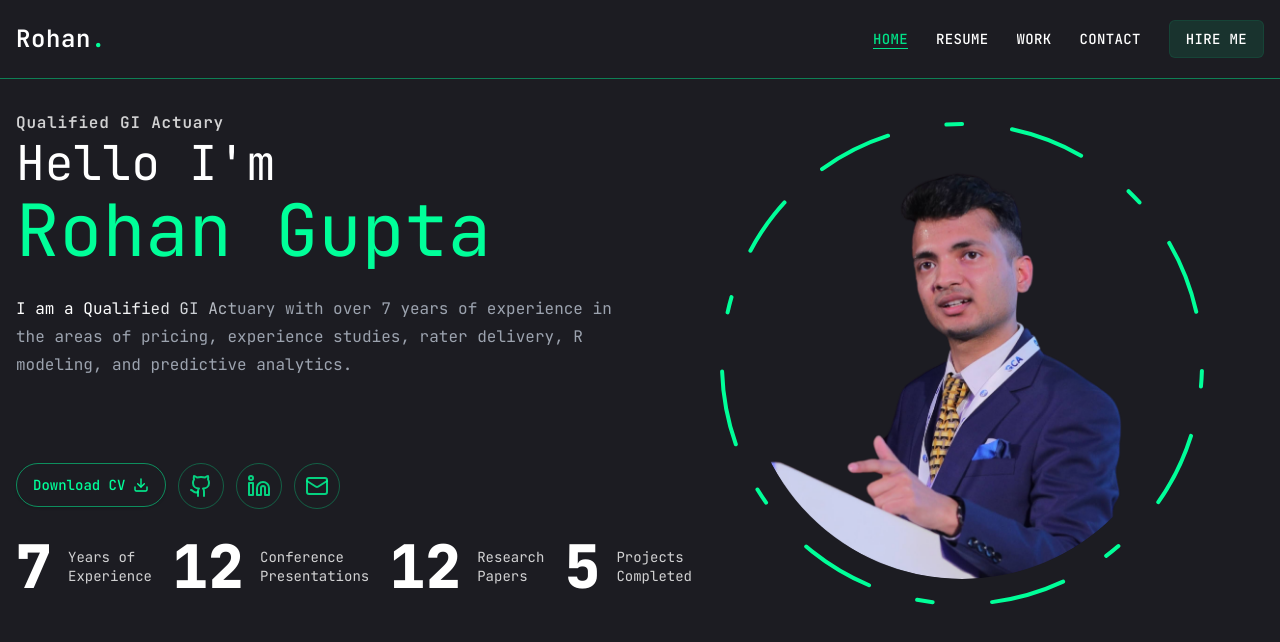
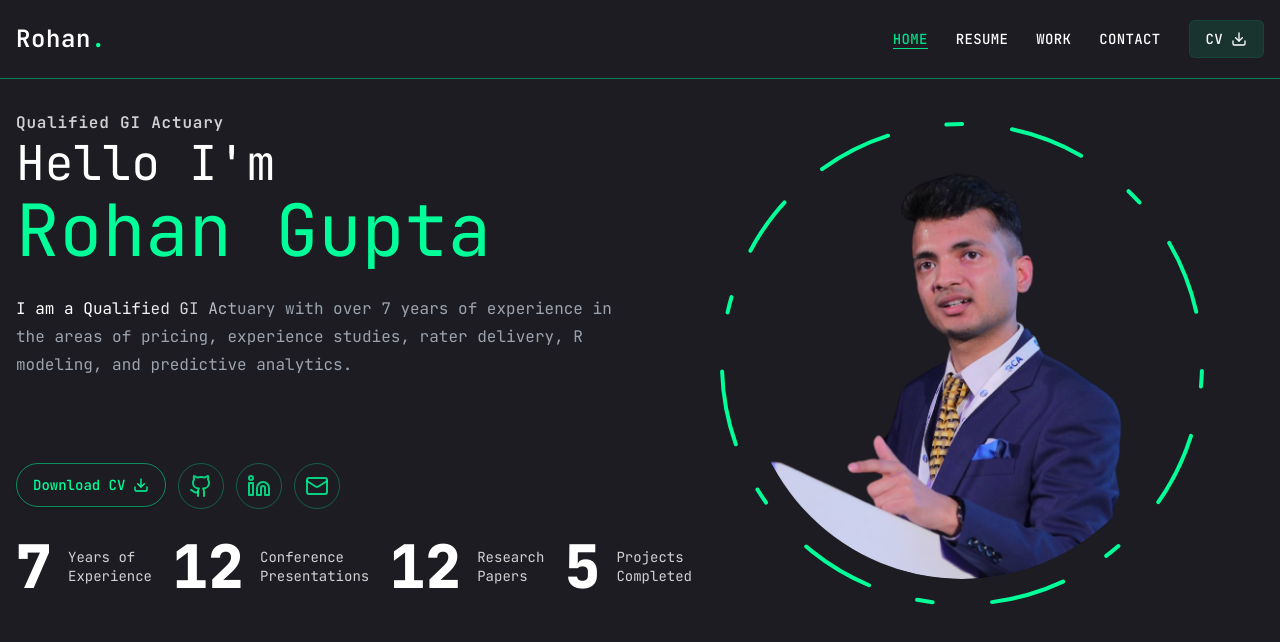
Before and after one commit to RohanYashraj/rohanyashraj.github.io, a Next.js app: page / in a window 1280 px wide. Shown: the top 642 px of the page. Built offline with nearby package versions, Linux system fonts and the light colour scheme.

Commit message:
updated CV Download

```diff
--- a/components/Header.tsx
+++ b/components/Header.tsx
@@ -5,7 +5,7 @@ import Container from "./Container";
 import Logo from "./Logo";
 import Link from "next/link";
 import { usePathname } from "next/navigation";
-import { Menu } from "lucide-react";
+import { Menu, Download } from "lucide-react";
 import Sidebar from "./Sidebar";
 import { useState } from "react";
 
@@ -41,9 +41,10 @@ const Header = () => {
             href={"/resume.pdf"}
             target="_blank"
             rel="noopener noreferrer"
-            className="text-sm bg-lightSky/10 px-4 py-2 rounded-md border border-hoverColor/10 hover:bg-hoverColor hover:border-hoverColor hover:text-black hoverEffect"
+            className="text-sm bg-lightSky/10 px-4 py-2 rounded-md border border-hoverColor/10 hover:bg-hoverColor hover:border-hoverColor hover:text-black hoverEffect flex items-center gap-2"
           >
-            Hire Me
+            CV
+            <Download className="w-4 h-4" />
           </Link>
         </div>
         <button
--- a/components/Sidebar.tsx
+++ b/components/Sidebar.tsx
@@ -1,5 +1,5 @@
 import { useOutsideClick } from "@/hooks/use-outside-click";
-import { X } from "lucide-react";
+import { X, Download } from "lucide-react";
 import React from "react";
 import Logo from "./Logo";
 import { navbarData } from "@/constants";
@@ -48,9 +48,10 @@ const Sidebar: React.FC<Props> = ({ isOpen, onClose, pathname }) => {
           href={"/resume.pdf"}
           target="_blank"
           rel="noopener noreferrer"
-          className="text-sm bg-lightSky/10 px-4 py-2 rounded-md border border-hoverColor/10 hover:bg-hoverColor hover:border-hoverColor hover:text-black hoverEffect"
+          className="text-sm bg-lightSky/10 px-4 py-2 rounded-md border border-hoverColor/10 hover:bg-hoverColor hover:border-hoverColor hover:text-black hoverEffect flex items-center gap-2"
         >
-          Hire Me
+          CV
+          <Download className="w-4 h-4" />
         </Link>
         <SocialLinks />
       </nav>
```
